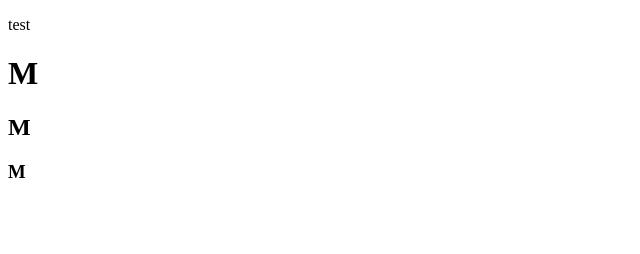
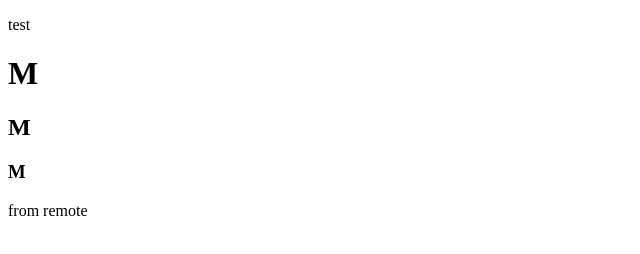
Before and after one commit to JohanJimenex/event-webapp, a plain HTML site: page index.html in a window 1280 px wide. Shown: the full height of the page, 0-640 px from the left. Drawn offline with Linux system fonts and the light colour scheme.

Commit message:
Update index.html

```diff
--- a/index.html
+++ b/index.html
@@ -14,5 +14,28 @@
   <h2>M</h2>
   <h3>M</h3>
 
+
+
+
+
+
+
+
+
+
+
+
+
+
+
+
+
+
+
+
+
+  <p>from remote <p>
+
+
 </body>
 </html>
```
